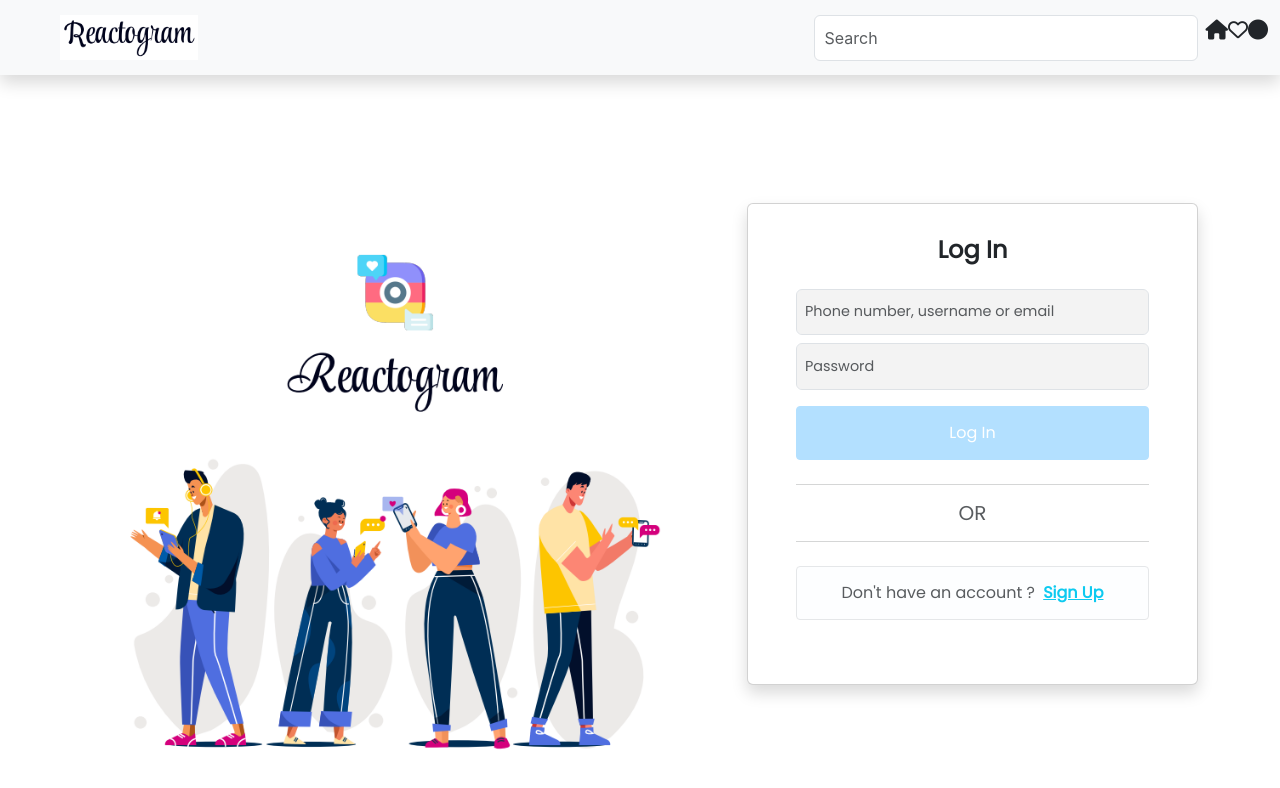
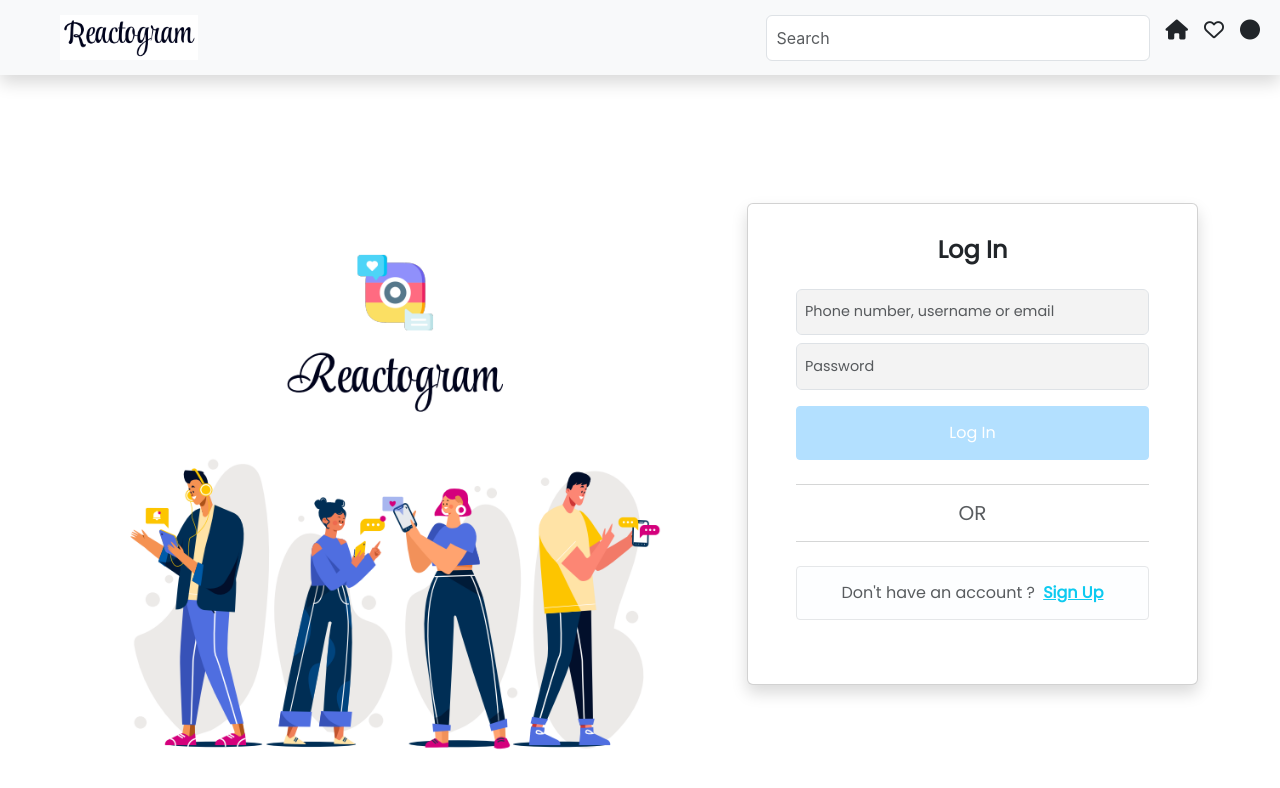
Before and after one commit to kinshuk-code-1729/Reactogram-fe, a React (Create React App) app: page / in a window 1280 px wide. Shown: the top 788 px of the page. Built offline with nearby package versions, Linux system fonts and the light colour scheme.

Commit message:
minute changes

```diff
--- a/src/Components/Navbar.js
+++ b/src/Components/Navbar.js
@@ -12,9 +12,9 @@ const Navbar = () => {
                     </a>
                     <form className="d-flex" role="search">
                         <input className="searchbox form-control me-2 text-muted" type="search" placeholder="Search" />
-                        <a class="nav-link text-dark fs-5" href="#"><i class="fa-solid fa-house"></i></a>
-                        <a class="nav-link text-dark fs-5" href="#"><i class="fa-regular fa-heart"></i></a>
-                        <a class="nav-link text-dark fs-5" href="#"><i class="fa-solid fa-circle"></i></a>
+                        <a class="nav-link text-dark fs-5 px-2" href="#"><i class="fa-solid fa-house"></i></a>
+                        <a class="nav-link text-dark fs-5 px-2" href="#"><i class="fa-regular fa-heart"></i></a>
+                        <a class="nav-link text-dark fs-5 px-2" href="#"><i class="fa-solid fa-circle"></i></a>
                     </form>
                 </div>
             </nav>
```
